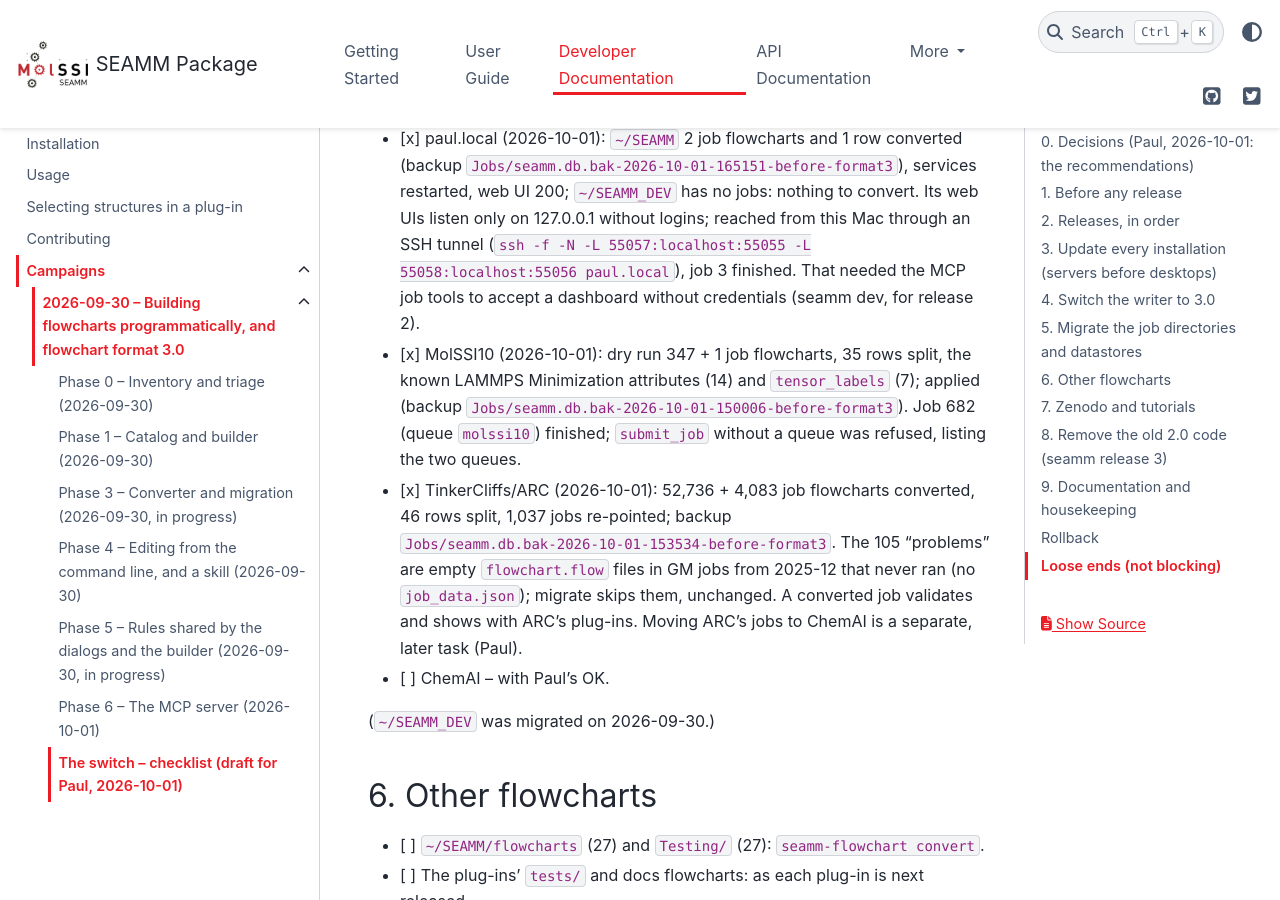
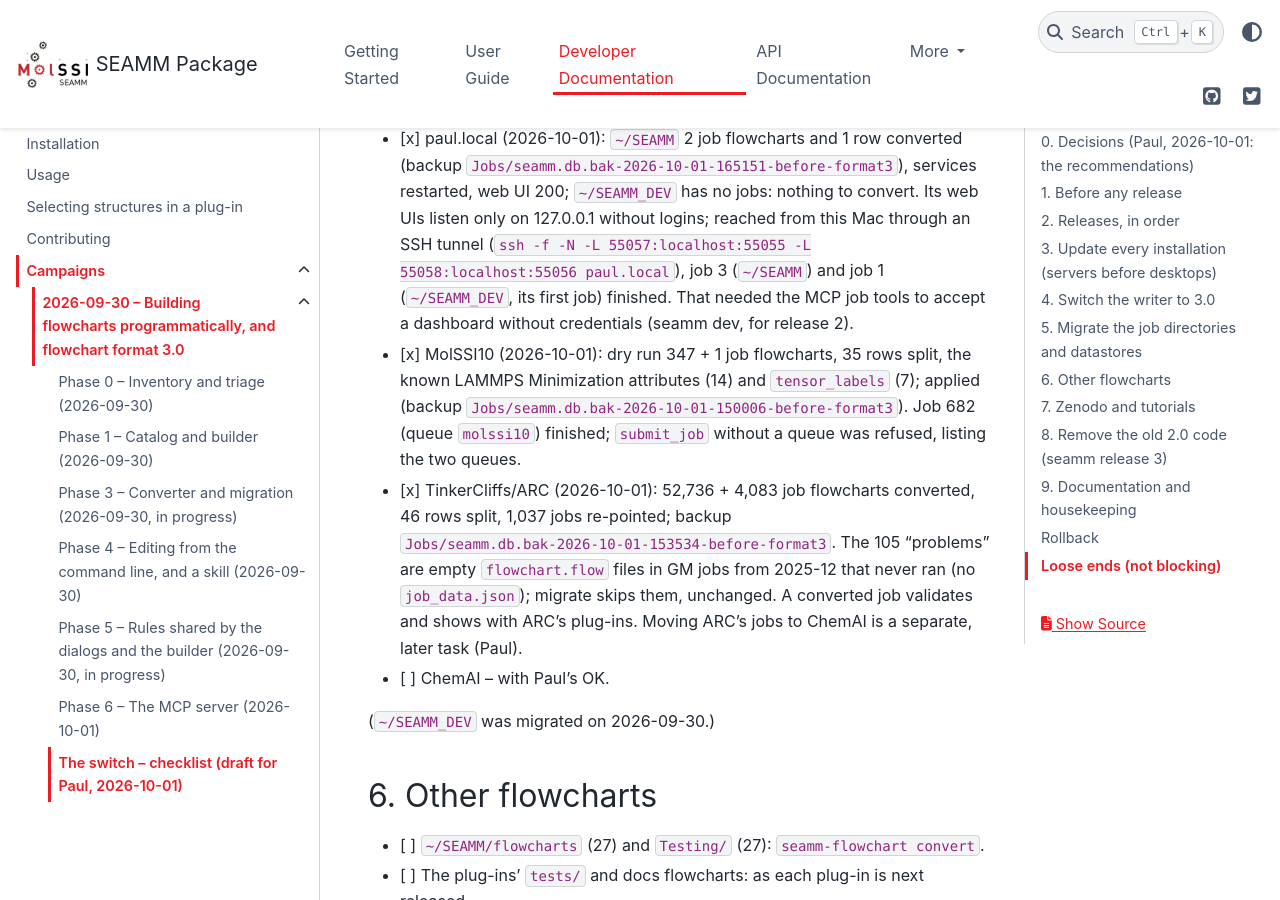
Before and after one commit to molssi-seamm/seamm, a Sphinx documentation site: the page built from docs/developer_guide/campaigns/2026-09-30/NOTES_switch.rst, in a window 1280 px wide and 900 px high, scrolled down 5438 px. Built offline with Sphinx 7.4.7 and the PyData theme 0.15.4, drawn with Linux system fonts in a browser that asks for light colours; pages that are not in the unit, such as notebooks, are missing from menus.

Commit message:
Switch checklist: paul.local SEAMM_DEV test job
Co-Authored-By: Claude Opus 5.5 <noreply@anthropic.com>

```diff
--- a/docs/developer_guide/campaigns/2026-09-30/NOTES_switch.rst
+++ b/docs/developer_guide/campaigns/2026-09-30/NOTES_switch.rst
@@ -186,7 +186,7 @@ for undo), restart, open a few converted jobs in the web UI.
   ``~/SEAMM_DEV`` has no jobs: nothing to convert.
   Its web UIs listen only on 127.0.0.1 without logins; reached from this Mac through an
   SSH tunnel (``ssh -f -N -L 55057:localhost:55055 -L 55058:localhost:55056 paul.local``),
-  job 3 finished. That needed the MCP job tools to accept a dashboard without
+  job 3 (``~/SEAMM``) and job 1 (``~/SEAMM_DEV``, its first job) finished. That needed the MCP job tools to accept a dashboard without
   credentials (seamm dev, for release 2).
 - [x] MolSSI10 (2026-10-01): dry run 347 + 1 job flowcharts, 35 rows split, the known
   LAMMPS Minimization attributes (14) and ``tensor_labels`` (7); applied (backup
```
